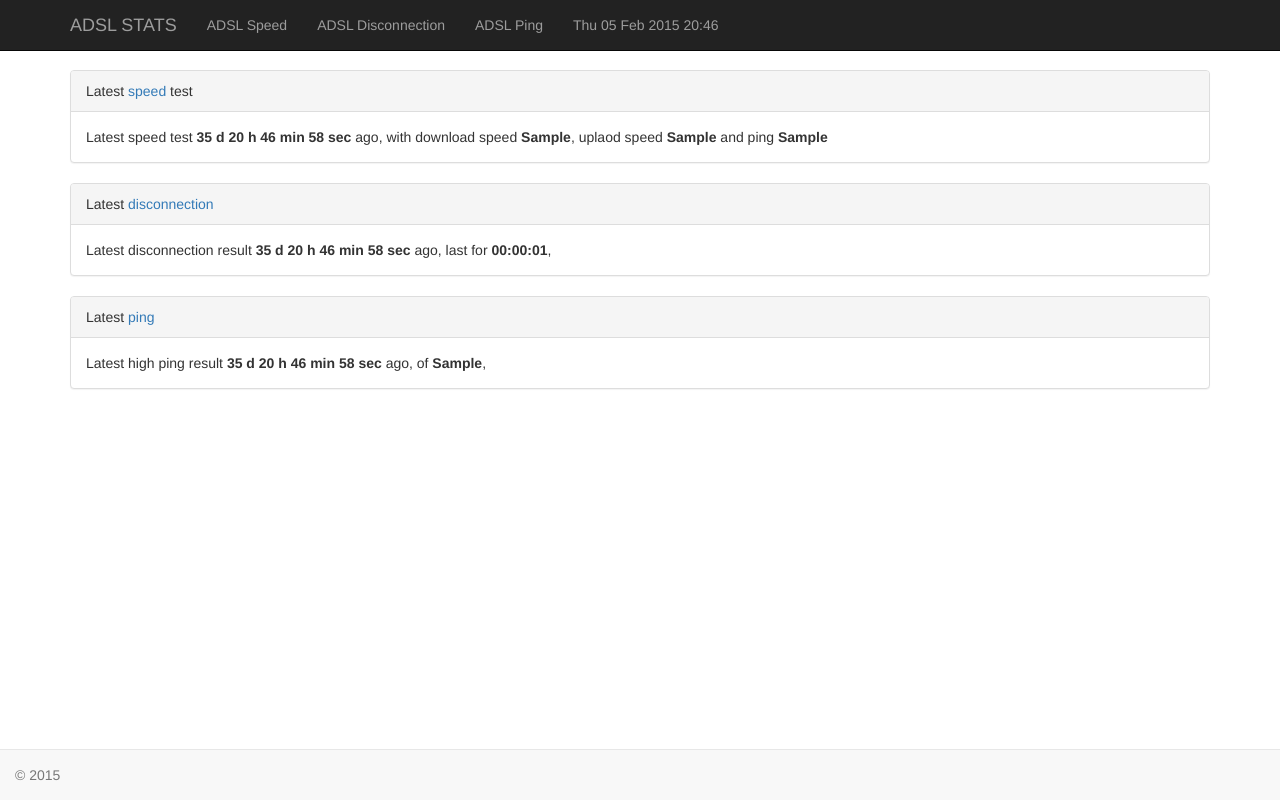
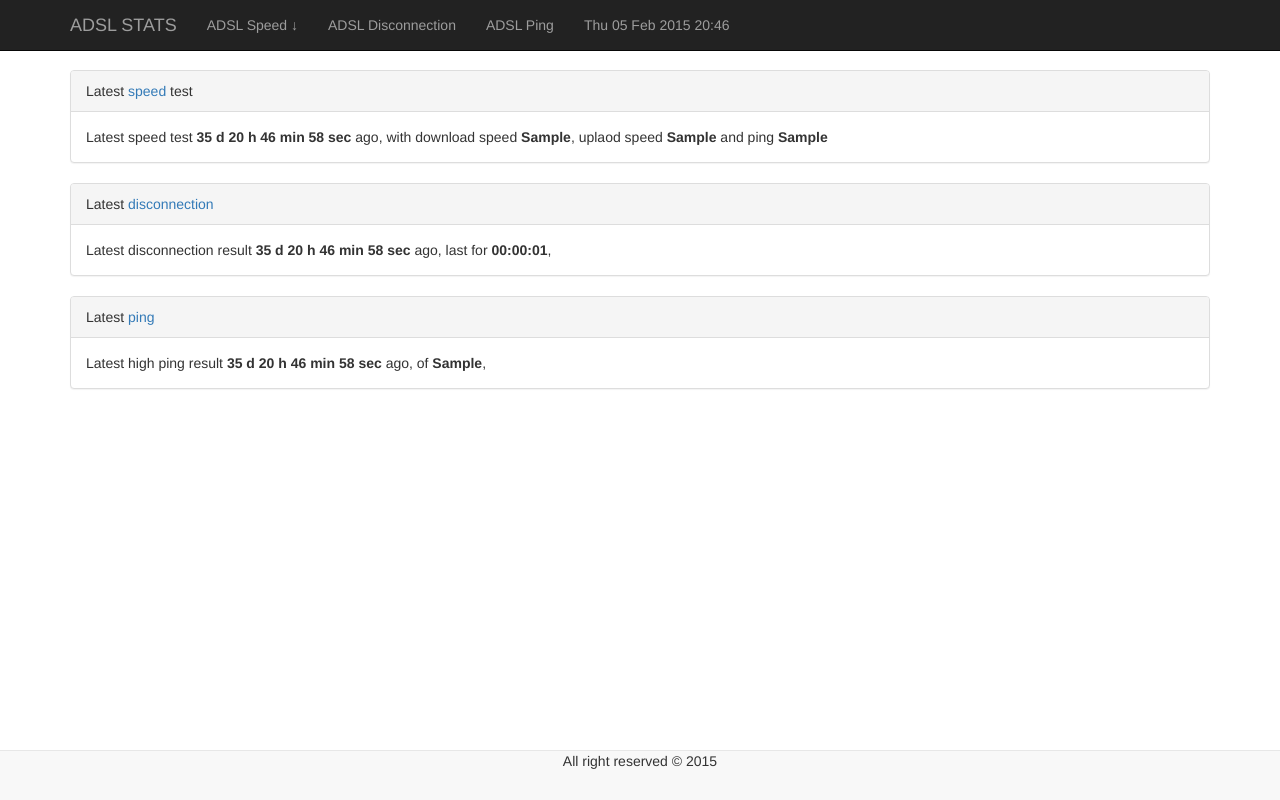
Before and after one commit to ema-grande/adsl-monitor, a PHP site: page / in a window 1280 px wide. Run offline with PHP 8.4, Linux system fonts and the light colour scheme; tables that the repository leaves empty hold one stand-in row (values such as "Sample post").

Commit message:
visual fix

```diff
--- a/application/views/_templates/footer.php
+++ b/application/views/_templates/footer.php
@@ -1,7 +1,7 @@
 <!-- footer -->
 <div style="margin-bottom: 50px;"></div>
 <div class="navbar navbar-default navbar-fixed-bottom">
-	<p class="navbar-text">&copy; <?php echo date("Y", time()); ?></p>
+	<p class="text-center">All right reserved &copy; <?php echo date("Y", time()); ?></p>
 </div>
 <!-- define the project's URL (to make AJAX calls possible, even when using this in sub-folders etc) -->
 <script>
--- a/application/views/_templates/header.php
+++ b/application/views/_templates/header.php
@@ -29,8 +29,8 @@
 		</div>
 		<div class="collapse navbar-collapse">
 			<ul class="nav navbar-nav">
-				<li <?php if(isset($this->control) and $this->control == "speed") { ?>class="active"<?php } ?> role="presentation" class="dropdown">
-					<a href="#" class="dropdown-toggle" data-toggle="dropdown" role="button">ADSL Speed</a>
+				<li class="dropdown<?php if(isset($this->control) and $this->control == "speed") { ?> active<?php } ?>" role="presentation">
+					<a href="#" class="dropdown-toggle" data-toggle="dropdown" role="button">ADSL Speed &downarrow;</a>
 					<ul class="dropdown-menu" role="menu">
 						<li><a href="<?php echo URL; ?>speed">Speed Table</a></li>
 						<li><a href="<?php echo URL; ?>speed/average">Avarage Table</a></li>
--- a/application/views/speed-index.php
+++ b/application/views/speed-index.php
@@ -2,7 +2,7 @@
 <div class="container starter-template">
 	<h2 class="page-header">ADSL Speed</h2>
 	<!-- <button type="button" class="btn btn-default">Mostra</button> -->
-	<h3>Download speed table for <?php printf("%s", $this->section) ?></h3>
+	<h3>Download speed table for <?php printf("%s %s", $this->section, $this->today) ?></h3>
 	<div>Telecom Alice 7 mega:
 		<ul>
 			<li>Guaranteed bandwidth <?php printf("%.1f", BB_LIMIT) ?> Mbps/s</li>
```
Also changed, not shown: application/views/_templates/nav.php (+4 -4 lines).
